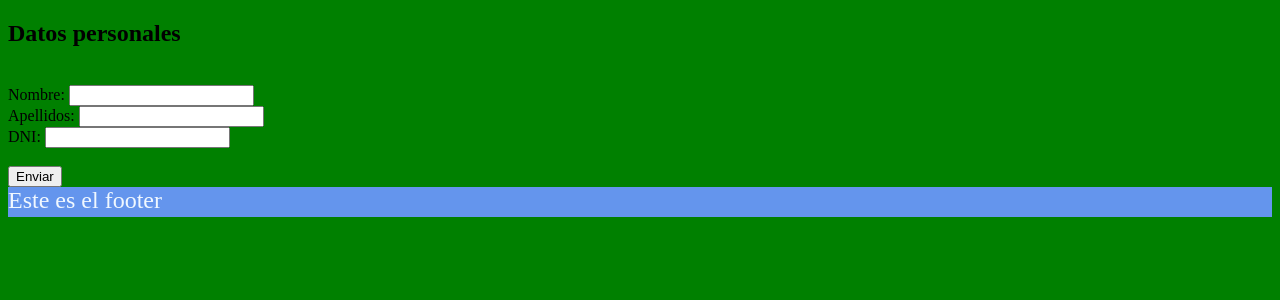
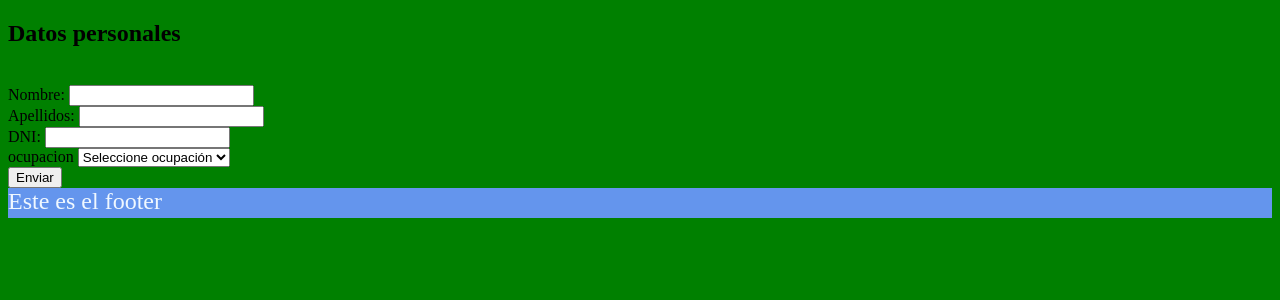
Before and after one commit to Alanswe/web_1, a Bottle app: page /editar in a window 1280 px wide. Shown: the part 54-354 px from the top of the page. Run offline with Bottle, Linux system fonts and the light colour scheme; data comes from the database, SQL or seed files in the repository.

Commit message:
formulario

```diff
--- a/templates/formulario.html
+++ b/templates/formulario.html
@@ -69,7 +69,15 @@
     <label for="dni">DNI: </label>
     <input type="text" id="dni" name="dni" value="{%if datos%}{{datos[3]}}{%endif%}"><br/>
 
+    <label for="ocupacion">ocupacion</label>
+        <select id="ocupacion" name="ocupacion">
+            <option value="-1">Seleccione ocupación</option>
+            {% for o in ocupaciones%}
+                <option value="{{o[0]}}">{{o[1]}}</option>
+            {%endfor%}
+        </select>
     <br/>
+
     <input type="submit" value="Enviar">
 </form>
 
```
